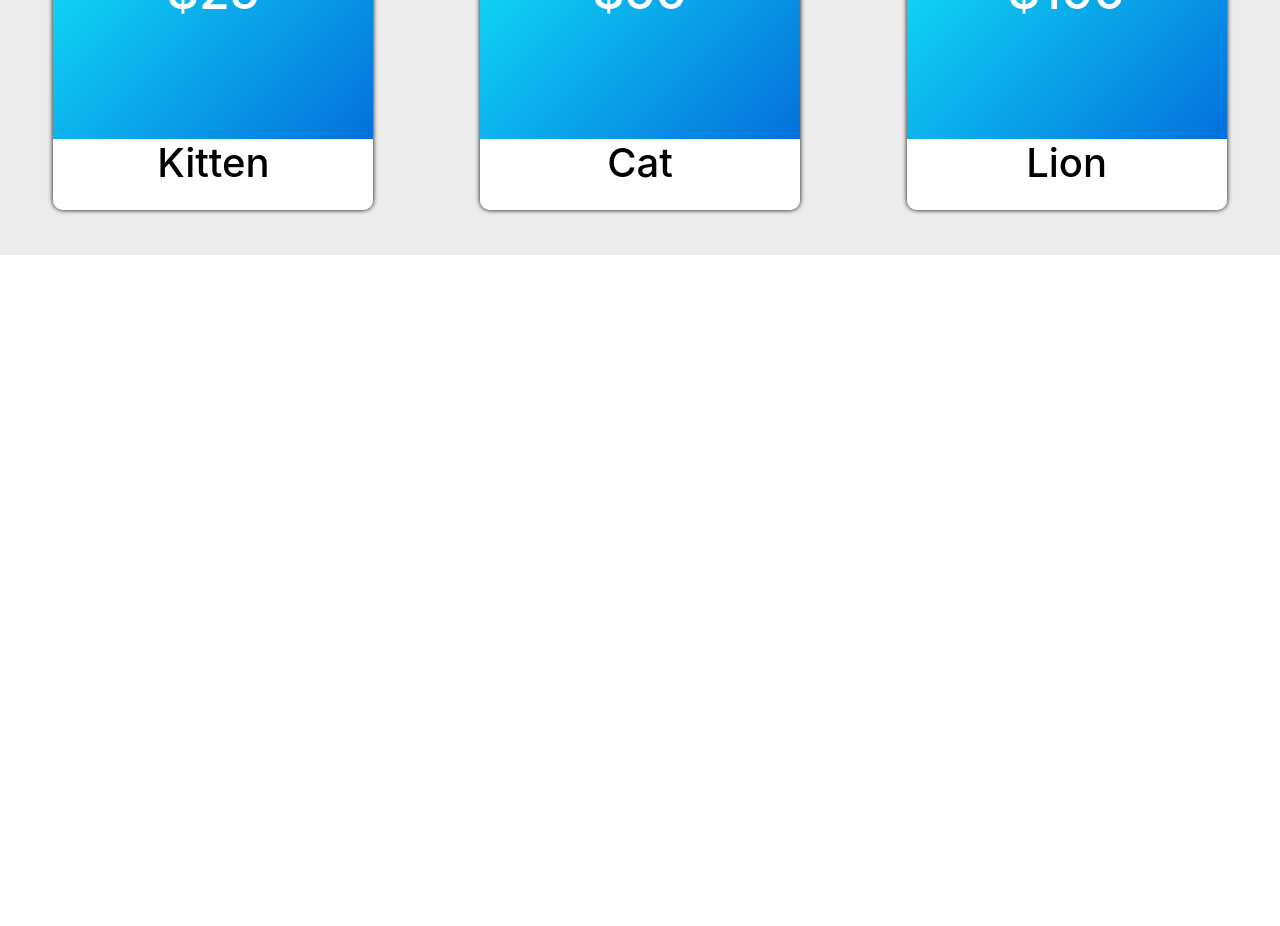
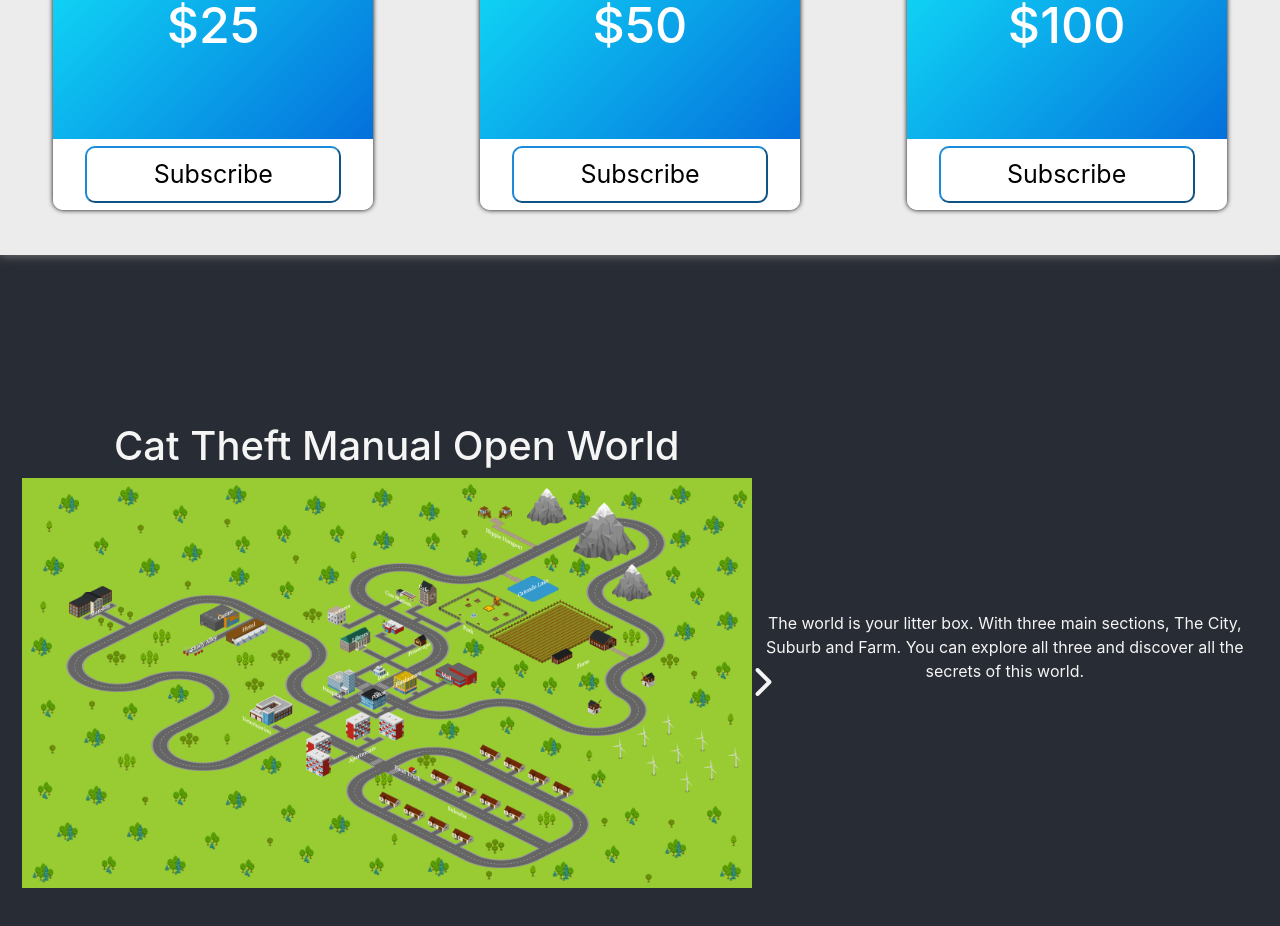
Before and after one commit to GreenRamSilgen/catendo-website, a React (Create React App) app: page / in a window 1280 px wide. Shown: the part 1180-2106 px from the top of the page. Before the commit the page ends 1435 px from the top, so only its background shows below. Built offline with nearby package versions, Linux system fonts and the light colour scheme.

Commit message:
added map block

```diff
--- a/src/pages/Home/Donation/Donation.jsx
+++ b/src/pages/Home/Donation/Donation.jsx
@@ -10,9 +10,9 @@ function Donation() {
         <S.Title>Become a Patron!</S.Title>
       </S.Titleholder>
       <S.Cardholder>
-        <DonoCard price="$25" tierName="Kitten" />
-        <DonoCard price="$50" tierName="Cat" />
-        <DonoCard price="$100" tierName="Lion" />
+        <DonoCard price="$25" tierName="Kitten Tier" />
+        <DonoCard price="$50" tierName="Cat Tier" />
+        <DonoCard price="$100" tierName="Lion Tier" />
       </S.Cardholder>
     </S.Block>
   );
--- a/src/pages/Home/Donation/Donation.style.js
+++ b/src/pages/Home/Donation/Donation.style.js
@@ -11,6 +11,7 @@ flex-direction: column;
 box-shadow: 0px 0px 10px grey;
 
 @media(max-width: 1000px){
+    height: 100vh;
     width: 100%;
 }
 `;
--- a/src/pages/Home/Donation/DonoCard/DonoCard.jsx
+++ b/src/pages/Home/Donation/DonoCard/DonoCard.jsx
@@ -7,17 +7,19 @@ function DonoCard({ price, tierName }) {
   return (
     <S.Card>
       <S.Tophalf>
+        <S.TierName>{tierName}</S.TierName>
         <S.Price>{price}</S.Price>
       </S.Tophalf>
       <S.Bottomhalf>
-        <S.TierName>{tierName}</S.TierName>
+        <S.JoinBtn> Subscribe</S.JoinBtn>
       </S.Bottomhalf>
     </S.Card>
   );
 }
 
-DonoCard.PropTypes = {
-  price: PropTypes.string,
-  tierName: PropTypes.string,
+export default DonoCard;
+
+DonoCard.propTypes = {
+  price: PropTypes.string.isRequired,
+  tierName: PropTypes.string.isRequired,
 };
-export default DonoCard;
--- a/src/pages/Home/Donation/DonoCard/DonoCard.style.js
+++ b/src/pages/Home/Donation/DonoCard/DonoCard.style.js
@@ -19,6 +19,7 @@ width: 100%;
 height: 80%;
 border-radius: 10px 10px 0px 0px;
 display: flex;
+flex-direction: column;
 justify-content: center;
 align-items: center;
 @media(max-width: 1000px){
@@ -30,9 +31,15 @@ align-items: center;
 export const Price = styled.h1`
 font-size: 50px;
 `;
+export const TierName = styled.h1`
+font-size: 50px;
+`;
 
 
 export const Bottomhalf = styled.div`
+display: flex;
+justify-content: center;
+align-items: center;
 background-color: white;
 width: 100%;
 height: 20%;
@@ -45,4 +52,20 @@ border-radius:  0px 0px 10px 10px;
     border-radius: 0px 10px 10px 0px;
 }
 `;
-export const TierName = styled.h1``;
+export const JoinBtn = styled.button`
+width: 80%;
+height: 80%;
+
+border-radius: 10px;
+background-color: transparent;
+border-color: rgb(27 138 217);
+
+font-size: 25px;
+color: black;
+
+:hover{
+    cursor: pointer;
+    background-color: rgb(27 138 217);
+    color: white;
+}
+`;
--- a/src/pages/Home/Home.jsx
+++ b/src/pages/Home/Home.jsx
@@ -1,13 +1,14 @@
 import React from 'react';
 import Advertise from './Advertise';
 import Donation from './Donation';
+import Mapblock from './Mapblock';
 
 function Home() {
   return (
     <div>
       <Advertise />
       <Donation />
-      {/* Slide in map? */}
+      <Mapblock />
       {/* Footer about stuff? */}
     </div>
   );
--- /dev/null
+++ b/src/pages/Home/Mapblock/Mapblock.jsx
@@ -0,0 +1,39 @@
+import React, { useState } from 'react';
+import * as S from './Mapblock.style';
+
+import ctmMap from '../../../assets/ctmMap.png';
+
+function Mapblock() {
+  const [mapZoom, setMapZoom] = useState(false);
+
+  return (
+    <S.Block mapZoom={mapZoom}>
+      <S.Mapblock mapZoom={mapZoom}>
+        <S.Maptitle>Cat Theft Manual Open World</S.Maptitle>
+        <S.MapSub>
+          <S.CtmMap src={ctmMap} alt="map of cat theft auto" />
+          {mapZoom ? (
+            <S.ZoomBtn onClick={() => setMapZoom(false)}>
+              <i className="fas fa-chevron-left fa-2x" />
+            </S.ZoomBtn>
+          ) : (
+            <S.ZoomBtn onClick={() => setMapZoom(true)}>
+              <i className="fas fa-chevron-right fa-2x" />
+            </S.ZoomBtn>
+          )}
+        </S.MapSub>
+      </S.Mapblock>
+      {mapZoom ? null : (
+        <S.DescriptionBlock>
+          <S.Description>
+            The world is your litter box. With three main sections, The City,
+            Suburb and Farm. You can explore all three and discover all the
+            secrets of this world.
+          </S.Description>
+        </S.DescriptionBlock>
+      )}
+    </S.Block>
+  );
+}
+
+export default Mapblock;
--- /dev/null
+++ b/src/pages/Home/Mapblock/Mapblock.style.js
@@ -0,0 +1,62 @@
+import styled from 'styled-components';
+
+export const Block = styled.div`
+color: whitesmoke;
+margin: auto;
+height: ${props => props.mapZoom ? 'fit-content' : '100vh'};
+width: 100%;
+display: flex;
+justify-content: space-between;
+padding: 2em;
+
+@media(max-width: 1000px){
+    flex-direction: column;
+    width: 100%;
+    padding: 1em;
+    justify-content: space-evenly;
+}
+`;
+
+export const Mapblock = styled.div`
+display: flex;
+flex-direction: column;
+justify-content: center;
+align-items: center;
+width: ${props => props.mapZoom ? '100%' : '60%'};
+@media(max-width: 1000px){
+    width: 100%;
+}
+`;
+export const Maptitle = styled.h1``;
+
+export const MapSub = styled.div`
+display: flex;
+justify-content: center;
+align-items: center;
+`;
+
+export const CtmMap = styled.img`
+width: 100%;
+`;
+export const ZoomBtn = styled.div`
+position: relative;
+:hover{
+    cursor: pointer;
+    color: rgb(137 255 37);
+}
+@media(max-width: 1000px){
+    display: none;
+}
+`;
+
+
+export const DescriptionBlock= styled.div`
+display: flex;
+justify-content: center;
+align-items: center;
+width: 40%;
+@media(max-width: 1000px){
+    width: 100%;
+}
+`;
+export const Description = styled.p``;
--- /dev/null
+++ b/src/pages/Home/Mapblock/index.js
@@ -0,0 +1,3 @@
+import Mapblock from './Mapblock';
+
+export default Mapblock;
```
Also changed, not shown: src/assets/ctmMap.png (added), 1 other file (tests, documents, lock files or other folders).
